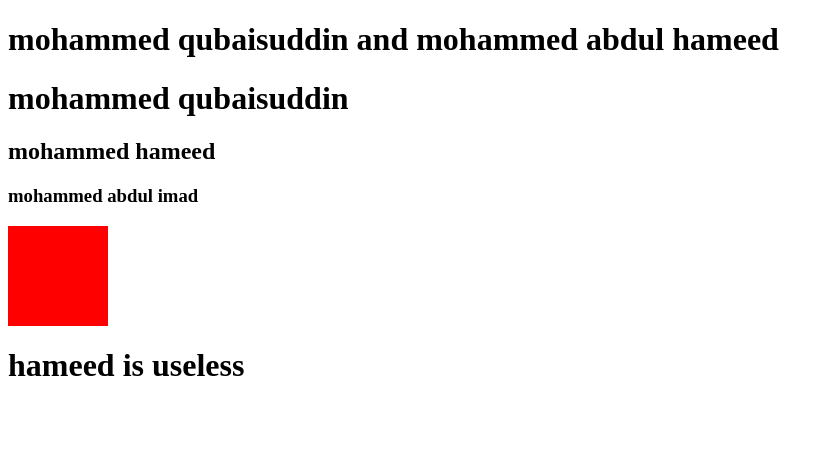
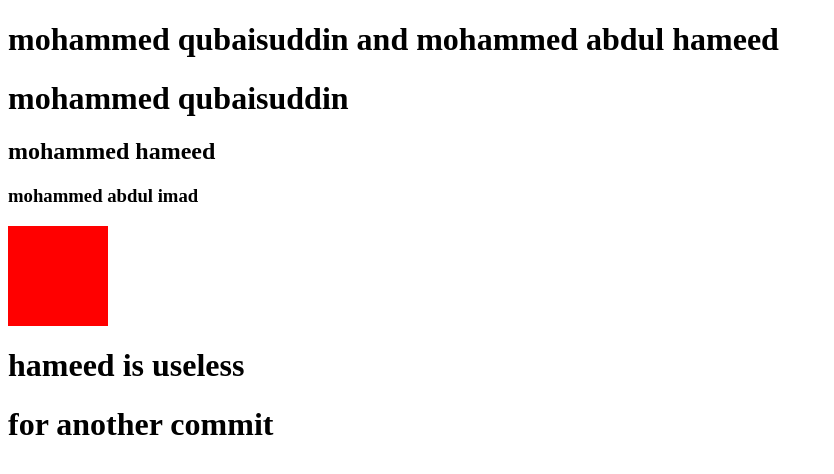
Before and after one commit to md-qubais/javascript_files, a plain HTML site: page index.html in a window 1280 px wide. Shown: the whole page, without its empty margins (0-834 px from the left). Drawn offline with Linux system fonts and the light colour scheme.

Commit message:
for another push

```diff
--- a/index.html
+++ b/index.html
@@ -30,5 +30,8 @@
     <h1>
         hameed is useless
     </h1>
+    <h1>
+        for another commit
+    </h1>
 </html>
 </body>
```
